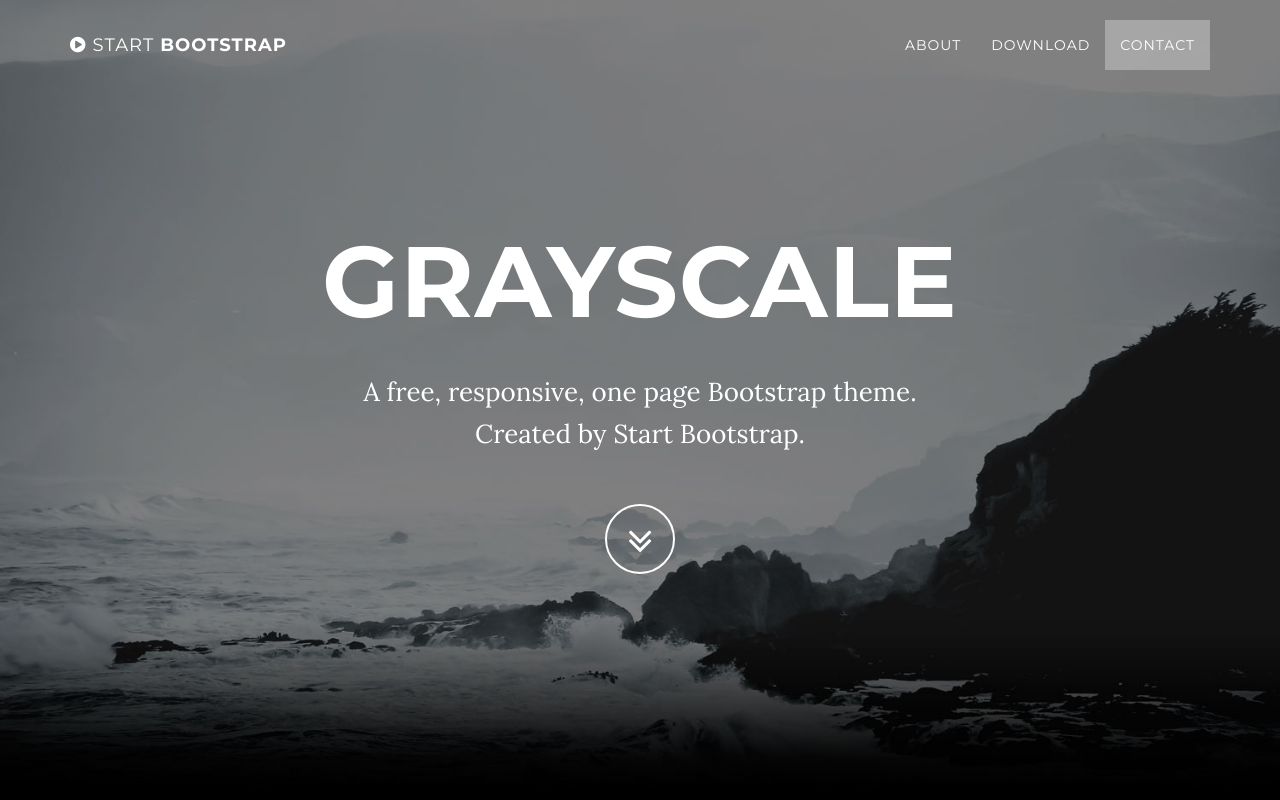
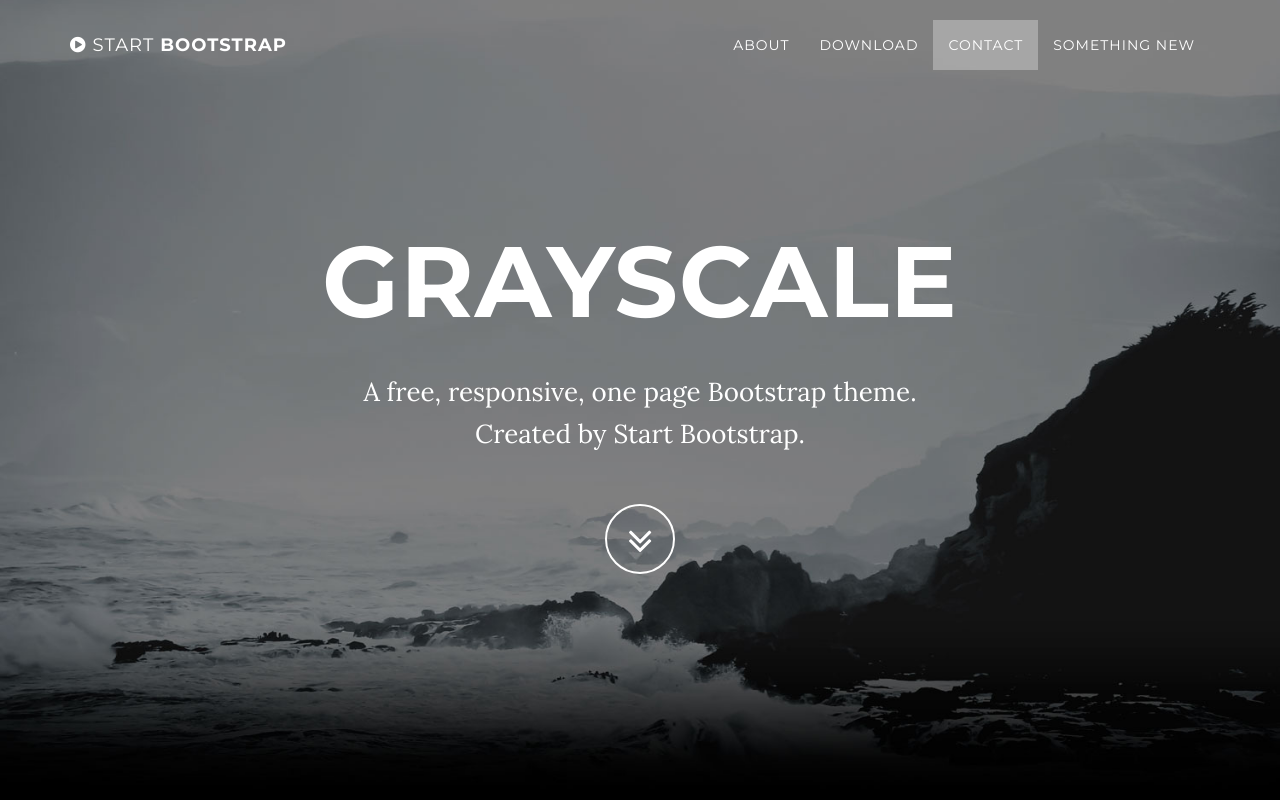
Before and after one commit to alejandroj1234/censusCounty, a website: page src/index.html in a window 1280 px wide. Shown: the top 800 px of the page. Drawn offline with Linux system fonts and the light colour scheme; some packages are replaced by stand-ins of ours.

Commit message:
testing html link

```diff
--- a/src/index.html
+++ b/src/index.html
@@ -60,6 +60,9 @@
                     </li>
                     <li>
                         <a class="page-scroll" href="#contact">Contact</a>
+                    </li>
+                    <li>
+                        <a class="page-scroll" href="../src/html/something.html">SOMETHING NEW</a>
                     </li>
                 </ul>
             </div>
```
Also changed, not shown: src/html/something.html (added, +1 -0 lines).
